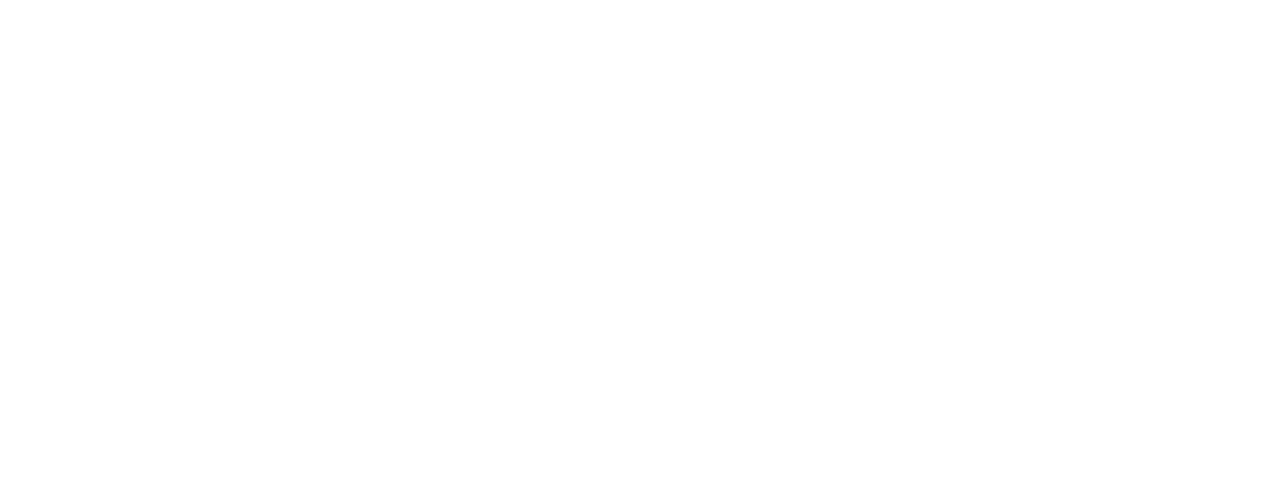
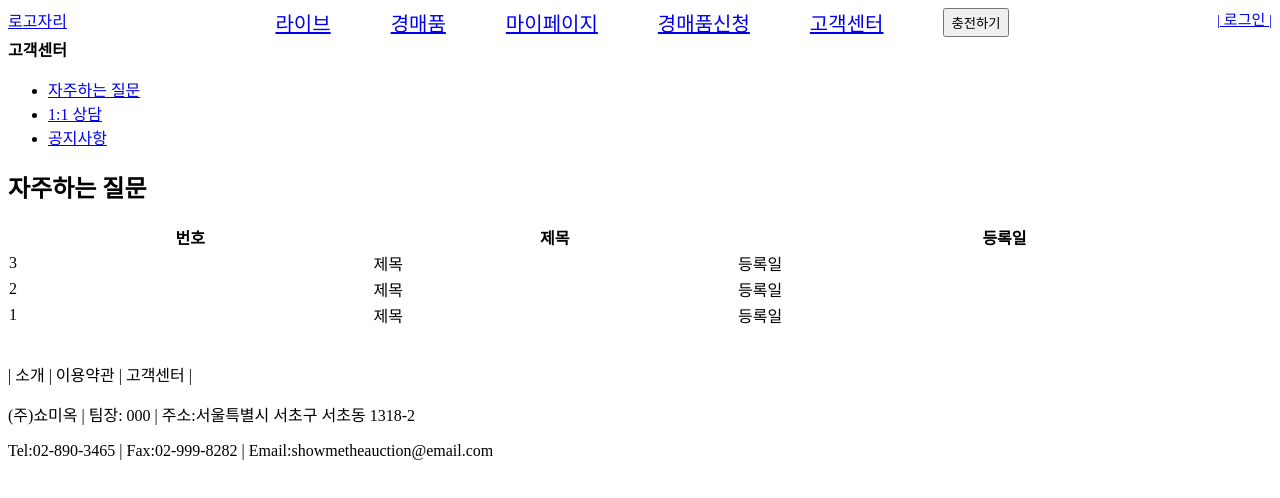
Before and after one commit to won24/BidOn-live-auction, a React (Create React App) app in the folder FrontEnd/auction-front/: page /customer/faq in a window 1280 px wide. Before the commit this address had no page. Shown: the top 498 px of the page. Built offline with nearby package versions, Linux system fonts and the light colour scheme.

Commit message:
customerLayout

```diff
--- a/FrontEnd/auction-front/src/App.js
+++ b/FrontEnd/auction-front/src/App.js
@@ -1,39 +1,41 @@
-
-import {BrowserRouter, Route, Routes} from "react-router-dom";
+import { BrowserRouter, Route, Routes } from "react-router-dom";
 import Live from "./pages/live/Live";
 import Mypage from "./pages/mypage/Mypage";
 import RequestItem from "./pages/requestItem/RequestItem";
-import Customer from "./pages/customer/Customer";
+import FAQ from "./pages/customer/FAQ";
 import Layout from "./components/Layout";
 import Login from "./pages/login/Login";
 import Main from "./pages/main/Main";
 import Auction from "./pages/acution/Auction";
-import {FailPage} from "./pages/tosspay/TosspayFail";
-import {SuccessPage} from "./pages/tosspay/TosspaySuccess";
-import {CheckoutPage} from "./pages/tosspay/TosspayAPI";
+import { FailPage } from "./pages/tosspay/TosspayFail";
+import { SuccessPage } from "./pages/tosspay/TosspaySuccess";
+import { CheckoutPage } from "./pages/tosspay/TosspayAPI";
+import CustomerLayout from "./components/CustomerLayout";
+import Personal from "./pages/customer/Personal";
+import Notice from "./pages/customer/Notice";
 
 function App() {
-
     return (
-       <>
-            <BrowserRouter>
-                <Routes>
-                    <Route path="/" element={<Layout/>}>
-                        <Route index element={<Main/>}/>
-                        <Route path="live" element={<Live/>}/>
-                        <Route path="auction" element={<Auction/>}/>
-                        <Route path="mypage" element={<Mypage/>}/>
-                        <Route path="requestitem" element={<RequestItem/>}/>
-                        <Route path="customer" element={<Customer/>}/>
-                        <Route path="login" element={<Login/>}/>
-
+        <BrowserRouter>
+            <Routes>
+                <Route path="/" element={<Layout />}>
+                    <Route index element={<Main />} />
+                    <Route path="live" element={<Live />} />
+                    <Route path="auction" element={<Auction />} />
+                    <Route path="mypage" element={<Mypage />} />
+                    <Route path="requestitem" element={<RequestItem />} />
+                    <Route path="login" element={<Login />} />
+                    <Route path="/customer" element={<CustomerLayout />}>
+                        <Route path="faq" element={<FAQ/>} />
+                        <Route path="personal" element={<Personal />} />
+                        <Route path="notice" element={<Notice />} />
                     </Route>
                     <Route path="checkout" element={<CheckoutPage />} />
                     <Route path="tosspaySuccess" element={<SuccessPage />} />
                     <Route path="tosspayFail" element={<FailPage />} />
-                </Routes>
-            </BrowserRouter>
-       </>
+                </Route>
+            </Routes>
+        </BrowserRouter>
     );
 }
 
--- /dev/null
+++ b/FrontEnd/auction-front/src/components/CustomerLayout.js
@@ -0,0 +1,32 @@
+import {NavLink, Outlet} from "react-router-dom";
+
+const CustomerLayout = () => {
+    return (
+        <div className="customer-layout">
+            <aside className="customer-sidebar">
+                <div className="sidebar-title">고객센터</div>
+                <ul>
+                    <li>
+                        <NavLink to="/customer/faq" activeClassName="active-link">
+                            자주하는 질문
+                        </NavLink>
+                    </li>
+                    <li>
+                        <NavLink to="/customer/personal" activeClassName="active-link">
+                            1:1 상담
+                        </NavLink>
+                    </li>
+                    <li>
+                        <NavLink to="/customer/notice" activeClassName="active-link">
+                            공지사항
+                        </NavLink>
+                    </li>
+                </ul>
+            </aside>
+            <main className="customer-content">
+                <Outlet />
+            </main>
+        </div>
+    );
+}
+export default CustomerLayout;
--- a/FrontEnd/auction-front/src/components/Layout.js
+++ b/FrontEnd/auction-front/src/components/Layout.js
@@ -12,4 +12,4 @@
     );
 }
 
-export default Layout;;
+export default Layout;
--- a/FrontEnd/auction-front/src/components/header/NavigationBar.js
+++ b/FrontEnd/auction-front/src/components/header/NavigationBar.js
@@ -10,7 +10,6 @@
         window.open(url, "결제하기", popupFeatures);
     };
     return(
-        <>
             <div className="navContainer">
                 <a href="/" className="logo">로고자리</a>
                 <div className="menuContainer">
@@ -23,7 +22,6 @@
                 </div>
                 <NavLink to="/login" className="login">| 로그인 |</NavLink>
             </div>
-        </>
     )
 }
 export default Nav;
--- /dev/null
+++ b/FrontEnd/auction-front/src/pages/customer/Customer.css
@@ -0,0 +1,55 @@
+/* 전체 레이아웃 설정 */
+.customer-container {
+    font-family: Arial, sans-serif;
+}
+
+
+
+/* Main Content */
+.customer-main {
+    display: flex;
+    padding: 20px;
+}
+
+/* Sidebar */
+.customer-sidebar {
+    width: 200px;
+    margin-right: 20px;
+}
+
+.sidebar-title {
+    font-weight: bold;
+    margin-bottom: 10px;
+}
+
+/* FAQ Section */
+.faq-section {
+    flex: 1;
+}
+
+.faq-table {
+    width: 100%;
+    border-collapse: collapse;
+}
+
+
+/* Pagination */
+.pagination {
+    display: flex;
+    gap: 10px;
+    margin-top: 20px;
+}
+
+/* Footer */
+.customer-footer {
+    text-align: center;
+    padding: 10px 0;
+    border-top: 1px solid #ccc;
+    margin-top: 20px;
+    color: #555;
+}
+/*경로 일치할때 확인하는것*/
+.active-link {
+    font-weight: bold;
+    color: blue;
+}
--- /dev/null
+++ b/FrontEnd/auction-front/src/pages/customer/FAQ.js
@@ -0,0 +1,38 @@
+import './Customer.css';
+import React from 'react';
+
+const FAQ = () =>{
+
+    return (
+        <div className="faq-section">
+            <h2>자주하는 질문</h2>
+            <table className="faq-table">
+                <thead>
+                <tr>
+                    <th>번호</th>
+                    <th>제목</th>
+                    <th>등록일</th>
+                </tr>
+                </thead>
+                <tbody>
+                <tr>
+                    <td>3</td>
+                    <td>제목</td>
+                    <td>등록일</td>
+                </tr>
+                <tr>
+                    <td>2</td>
+                    <td>제목</td>
+                    <td>등록일</td>
+                </tr>
+                <tr>
+                    <td>1</td>
+                    <td>제목</td>
+                    <td>등록일</td>
+                </tr>
+                </tbody>
+            </table>
+        </div>
+    )
+}
+export default FAQ;
--- /dev/null
+++ b/FrontEnd/auction-front/src/pages/customer/Notice.js
@@ -0,0 +1,12 @@
+
+
+
+const Notice = () =>{
+
+    return(
+        <>
+            <div>공지사항 확인란</div>
+        </>
+    )
+}
+export default Notice;
--- /dev/null
+++ b/FrontEnd/auction-front/src/pages/customer/Personal.js
@@ -0,0 +1,14 @@
+
+
+
+const Personal = () =>{
+
+    return(
+        <>
+            <div>
+                1ㄷ1상담 확인란
+            </div>
+        </>
+    )
+}
+export default Personal;
```
Also changed, not shown: FrontEnd/auction-front/src/pages/customer/Customer.js (deleted, +0 -11 lines).
